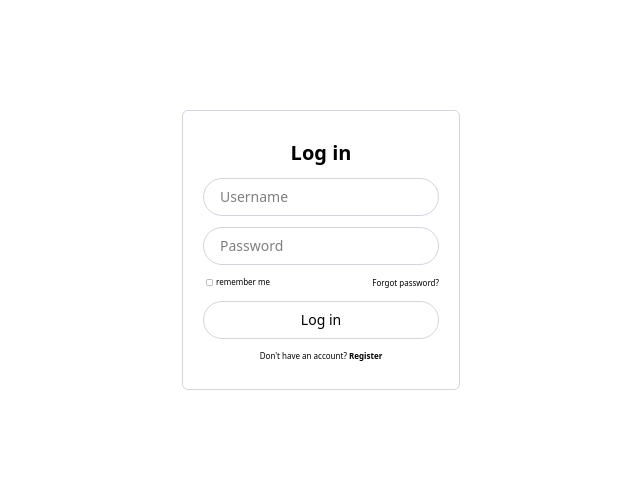
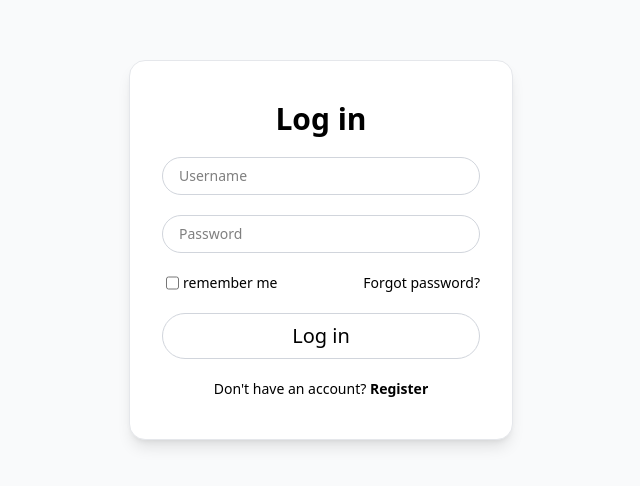
Before and after one commit to biscake/GigHub, a React (Vite) app in the folder client/: page /login in a window 1280 px wide. Shown: the part 150-636 px from the top of the page, without its empty margins (319-959 px from the left). Built offline with nearby package versions, Linux system fonts and the light colour scheme; no server answers.

Commit message:
feat: login page

```diff
--- a/client/src/components/Input/Input.tsx
+++ b/client/src/components/Input/Input.tsx
@@ -38,7 +38,7 @@ export const Input : React.FC<InputProps> = ({
           autoComplete={autocomplete}
           className={className}
         />
-        <p className="text-[0.5rem] align-middle">{text}</p>
+        <p className="text-sm align-middle">{text}</p>
       </label>
     </div>
   )
--- a/client/src/components/forms/LoginForm/LoginForm.tsx
+++ b/client/src/components/forms/LoginForm/LoginForm.tsx
@@ -24,19 +24,19 @@ const LoginForm = () => {
 
   return (
     <FormProvider { ...methods }>
-      <div className="flex items-center justify-center h-screen">
+      <div className="bg-gray-50 flex items-center justify-center min-h-screen px-4">
         <form
           method='post'
           onSubmit={methods.handleSubmit(submitCredential)}
-          className="flex flex-col gap-[0.7rem] text-center text-sm border border-gray-300 rounded-md px-5 py-7 focus:outline-none"
+          className="w-full max-w-sm flex flex-col gap-5 text-center text-sm border border-gray-200 shadow-lg rounded-2xl px-8 py-10 bg-white"
         >
-          <div className="font-bold text-xl">Log in</div>
+          <div className="font-bold text-3xl">Log in</div>
           <Input
             name="username"
             id="username"
             type="text"
             placeholder="Username"
-            className="border border-gray-300 rounded-3xl px-4 py-2 focus:outline-none"
+            className="w-full border border-gray-300 rounded-3xl px-4 py-2 focus:outline-none"
           />
           <Input
             name="password"
@@ -44,27 +44,27 @@ const LoginForm = () => {
             type="password"
             placeholder="Password"
             autocomplete="on"
-            className="border border-gray-300 rounded-3xl px-4 py-2 focus:outline-none"
+            className="w-full border border-gray-300 rounded-3xl px-4 py-2 focus:outline-none"
           />
           <div className="flex flex-row items-center justify-between w-full">
             <Input
               name="remember"
               id="remember"
               type="checkbox"
-              className="accent-pink-300 cursor-pointer align-middle scale-50"
+              className="accent-pink-400 cursor-pointer align-middle mx-1"
               text="remember me"
             />
             {/* Link to Reset Password Page TODO */}
-            <Link to="/" className="text-[0.5rem] align-middle h-fit">Forgot password?</Link>
+            <Link to="/" className="text-sm align-middle h-fit">Forgot password?</Link>
           </div>
-          {apiErr && <p style={{color: "gray"}}>{apiErr}</p>}
+          {apiErr && <p className="text-sm text-rose-400">{apiErr}</p>}
           <button
             type='submit'
-            className="border border-gray-300 rounded-3xl px-4 py-2 focus:outline-none"
+            className="text-xl border border-gray-300 rounded-3xl px-4 py-2 focus:outline-none"
           >
             Log in
           </button>
-          <div className="text-[0.5rem]">
+          <div className="text-sm">
             <span>Don't have an account? </span>
             <Link className="font-bold :hover" to="/signup">Register</Link>
           </div>
```
